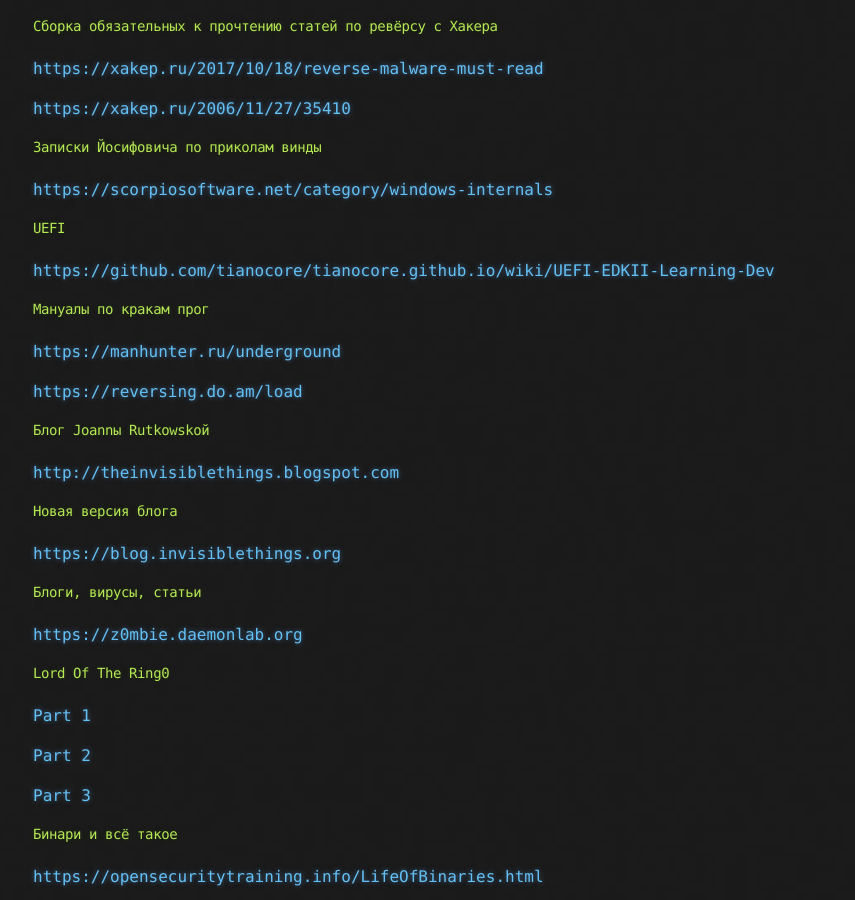
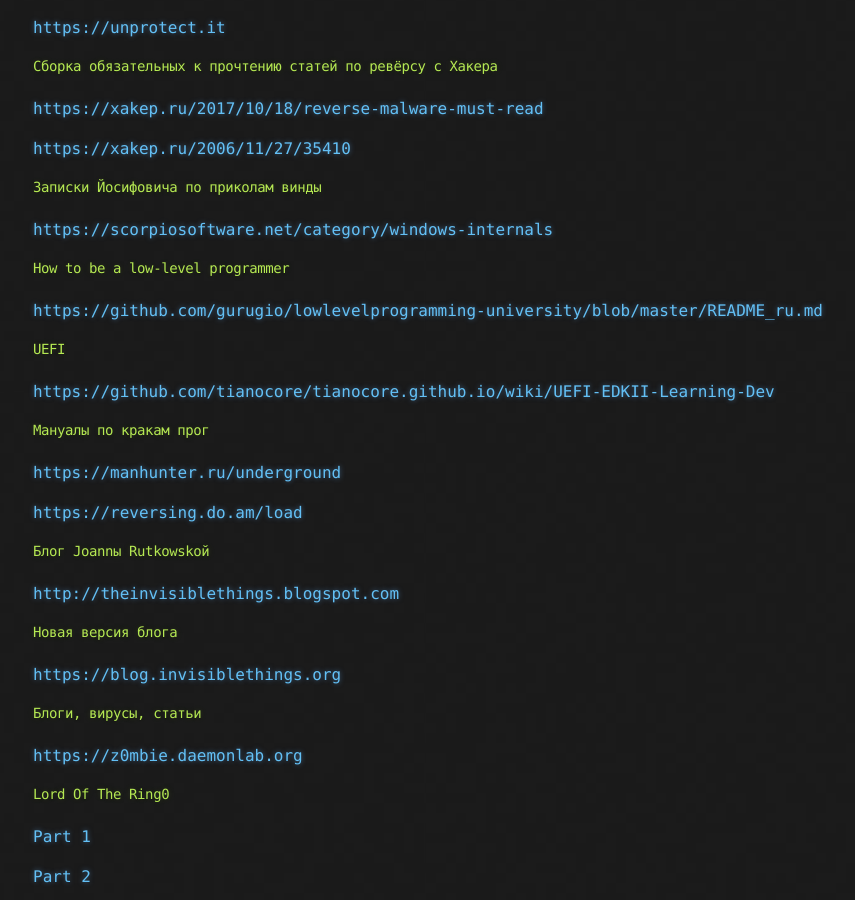
Before and after one commit to TrueBad0ur/myjekyllblog, a Jekyll site: the page built from jekyll/_posts/2021-10-02-Reverse-Engineering-Roadmap.md, in a window 1280 px wide and 900 px high, scrolled down 4928 px. Shown: the whole window, without its empty margins (107-962 px from the left). Built offline with Jekyll 4.4.1, drawn with Linux system fonts in a browser that asks for light colours; some of the changed text lies outside the part shown.

Commit message:
Roadmap new staff

```diff
--- a/jekyll/_posts/2021-10-02-Reverse-Engineering-Roadmap.md
+++ b/jekyll/_posts/2021-10-02-Reverse-Engineering-Roadmap.md
@@ -20,6 +20,8 @@
 [Red Teaming and Malware Analysis](https://gitbook.seguranca-informatica.pt/)
 
 [Red Team Notes](https://www.ired.team/)
+
+[https://www.coursera.org/learn/build-a-computer](https://www.coursera.org/learn/build-a-computer)
 
 [https://www.corelan.be/index.php/articles/](https://www.corelan.be/index.php/articles/)
 
@@ -229,6 +231,9 @@
 
 #### [](#header-4)Записки Йосифовича по приколам винды
 [https://scorpiosoftware.net/category/windows-internals](https://scorpiosoftware.net/category/windows-internals)
+
+#### [](#header-4)How to be a low-level programmer
+[https://github.com/gurugio/lowlevelprogramming-university/blob/master/README_ru.md](https://github.com/gurugio/lowlevelprogramming-university/blob/master/README_ru.md)
 
 #### [](#header-4)UEFI
 [https://github.com/tianocore/tianocore.github.io/wiki/UEFI-EDKII-Learning-Dev](https://github.com/tianocore/tianocore.github.io/wiki/UEFI-EDKII-Learning-Dev)
```
Also changed, not shown: other parts of jekyll/_posts/2021-10-02-Reverse-Engineering-Roadmap.md (+2 -0 lines).
